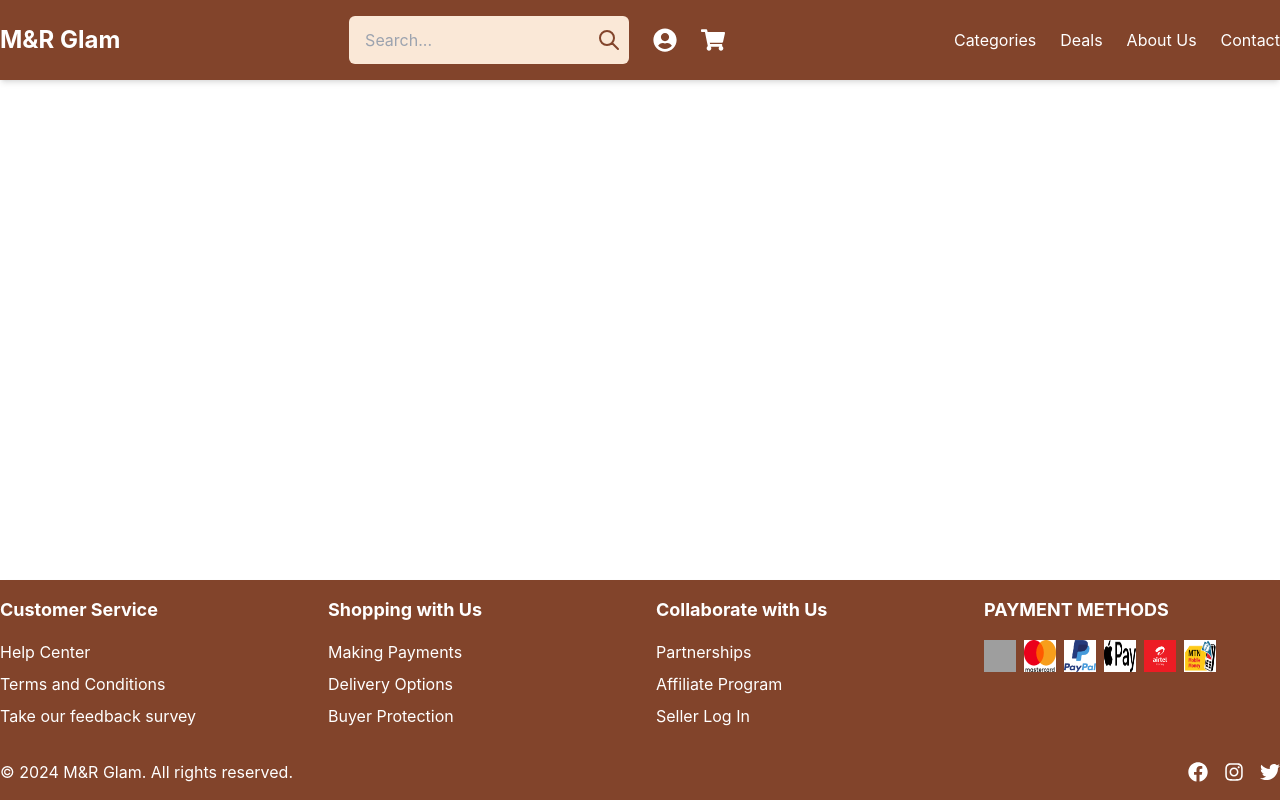
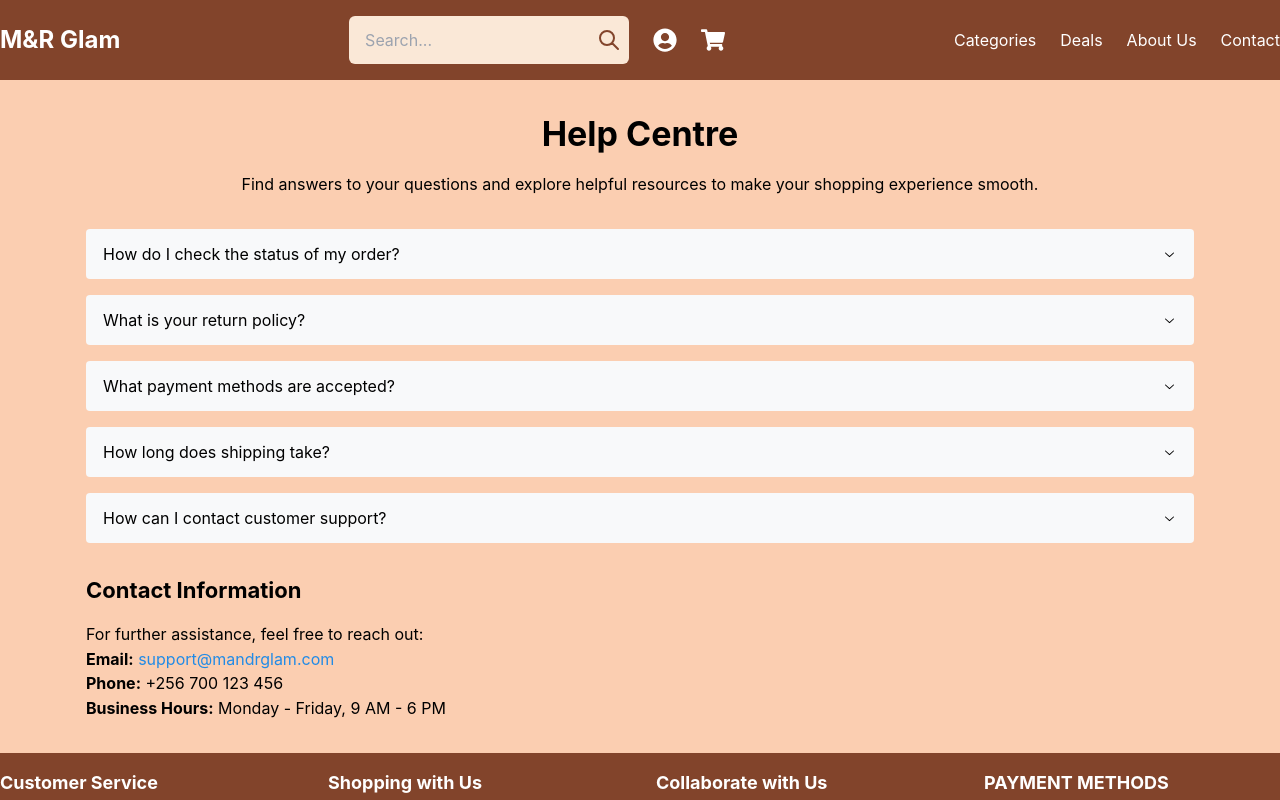
Before and after one commit to Melissa9mpenzi/mnr_glam, a React (Vite) app: page /help-center in a window 1280 px wide. Shown: the top 800 px of the page. Built offline with nearby package versions, Linux system fonts and the light colour scheme; grey boxes are pictures that could not be loaded.

Commit message:
worked on the help center page

```diff
--- a/src/App.jsx
+++ b/src/App.jsx
@@ -11,6 +11,7 @@
 import DeliveryOptions from './pages/DeliveryOptions';
 import Deals from './pages/Deals';
 import Terms from './pages/Terms';
+import HelpCentre from './pages/HelpCentre';
 import '@mantine/core/styles.css';
 import '@mantine/carousel/styles.css';
 
@@ -31,6 +32,7 @@
           <Route path="/delivery" element={<DeliveryOptions />} />
           <Route path="/deals" element={<Deals />} />
           <Route path="/terms" element={<Terms />} />
+           <Route path="/help-center" element={<HelpCentre />} />
         </Routes>
       </main>
       <Footer />
--- a/src/components/Footer.jsx
+++ b/src/components/Footer.jsx
@@ -1,4 +1,5 @@
 import { FaFacebook, FaInstagram, FaTwitter } from 'react-icons/fa';
+import { Link } from 'react-router-dom'
 
 const Footer = () => {
   return (
@@ -7,25 +8,35 @@
         <div>
           <h3 className="text-lg font-bold mb-4">Customer Service</h3>
           <ul className="space-y-2">
-            <li><a href="/help-center" className="hover:text-gray-400">Help Center</a></li>
-            <li><a href="/terms" className="hover:text-gray-400">Terms and Conditions</a></li>
-            <li><a href="/feedback" className="hover:text-gray-400">Take our feedback survey</a></li>
+
+            <li><Link to="/help-center" className="hover:text-gray-400">Help Center</Link></li>
+
+
+            <li><Link to="/terms" className="hover:text-gray-400">Terms and Conditions</Link></li>
+
+            <li><Link to="/feedback" className="hover:text-gray-400">Take our feedback survey</Link></li>
           </ul>
         </div>
         <div>
           <h3 className="text-lg font-bold mb-4">Shopping with Us</h3>
+
           <ul className="space-y-2">
-            <li><a href="/payments" className="hover:text-gray-400">Making Payments</a></li>
-            <li><a href="/delivery" className="hover:text-gray-400">Delivery Options</a></li>
-            <li><a href="/buyer-protection" className="hover:text-gray-400">Buyer Protection</a></li>
+            <li><Link to="/payments" className="hover:text-gray-400">Making Payments</Link></li>
+
+            <li><Link to="/delivery" className="hover:text-gray-400">Delivery Options</Link></li>
+
+            <li><Link to="/buyer-protection" className="hover:text-gray-400">Buyer Protection</Link></li>
           </ul>
         </div>
         <div>
           <h3 className="text-lg font-bold mb-4">Collaborate with Us</h3>
           <ul className="space-y-2">
-            <li><a href="/partnerships" className="hover:text-gray-400">Partnerships</a></li>
-            <li><a href="/affiliates" className="hover:text-gray-400">Affiliate Program</a></li>
-            <li><a href="/seller-login" className="hover:text-gray-400">Seller Log In</a></li>
+
+            <li><Link to="/partnerships" className="hover:text-gray-400">Partnerships</Link></li>
+
+            <li><Link to="/affiliates" className="hover:text-gray-400">Affiliate Program</Link></li>
+
+            <li><Link to="/seller-login" className="hover:text-gray-400">Seller Log In</Link></li>
           </ul>
         </div>
         <div>
--- a/src/pages/Contact.jsx
+++ b/src/pages/Contact.jsx
@@ -16,7 +16,7 @@
   };
 
   return (
-    <div className="container mx-auto px-4 py-8">
+    <div className="container mx-auto px-4 py-8 bg-accent">
       {/* Header */}
       <div className="text-center mb-8">
         <h1 className="text-3xl font-bold text-[#793b51]">Reach Out to Us – M&R Glam Fashion</h1>
--- /dev/null
+++ b/src/pages/HelpCentre.jsx
@@ -0,0 +1,78 @@
+import React from "react";
+import { Container, Title, Text, Accordion, Box, Anchor, MantineProvider } from "@mantine/core";
+
+const HelpCentre = () => {
+  return (
+    <div className="bg-accent">
+
+    <MantineProvider>
+      <div className="">
+
+      </div>
+    <Container size="lg" py="xl">
+      <Title align="center" mb="md">Help Centre</Title>
+      <Text align="center"  mb="xl">
+        Find answers to your questions and explore helpful resources to make your shopping experience smooth.
+      </Text>
+
+      <Accordion variant="separated" mb="xl">
+        <Accordion.Item value="order-status">
+          <Accordion.Control>How do I check the status of my order?</Accordion.Control>
+          <Accordion.Panel>
+            You can check your order status by logging into your account and navigating to the "Orders" section.
+          </Accordion.Panel>
+        </Accordion.Item>
+
+        <Accordion.Item value="return-policy">
+          <Accordion.Control>What is your return policy?</Accordion.Control>
+          <Accordion.Panel>
+            We accept returns within 14 days of delivery. The item must be in its original condition, including tags and packaging.
+          </Accordion.Panel>
+        </Accordion.Item>
+
+        <Accordion.Item value="payment-options">
+          <Accordion.Control>What payment methods are accepted?</Accordion.Control>
+          <Accordion.Panel>
+            We accept Visa, Mastercard, PayPal, and mobile money payments (MTN and Airtel).
+          </Accordion.Panel>
+        </Accordion.Item>
+
+        <Accordion.Item value="shipping-time">
+          <Accordion.Control>How long does shipping take?</Accordion.Control>
+          <Accordion.Panel>
+            Standard shipping takes 3–7 business days. Express shipping options are also available at checkout.
+          </Accordion.Panel>
+        </Accordion.Item>
+
+        <Accordion.Item value="contact-support">
+          <Accordion.Control>How can I contact customer support?</Accordion.Control>
+          <Accordion.Panel>
+            You can contact us via email at <Anchor href="mailto:support@mandrglam.com">support@mandrglam.com</Anchor> or call us at +256 700 123 456.
+          </Accordion.Panel>
+        </Accordion.Item>
+      </Accordion>
+
+      <Box>
+        <Title order={3} mb="md">
+          Contact Information
+        </Title>
+        <Text>
+          For further assistance, feel free to reach out:
+        </Text>
+        <Text>
+          <strong>Email:</strong> <Anchor href="mailto:support@mandrglam.com">support@mandrglam.com</Anchor>
+        </Text>
+        <Text>
+          <strong>Phone:</strong> +256 700 123 456
+        </Text>
+        <Text>
+          <strong>Business Hours:</strong> Monday - Friday, 9 AM - 6 PM
+        </Text>
+      </Box>
+    </Container>
+    </MantineProvider>
+    </div>
+  );
+};
+
+export default HelpCentre;
--- a/src/pages/Terms.jsx
+++ b/src/pages/Terms.jsx
@@ -1,29 +1,6 @@
-// const Terms = () => {
-//   return (
-//     <div className="p-8">
-//       <h1 className="text-2xl font-bold">Terms and Conditions</h1>
-//       <p className="mt-4">
-//         Please review our terms and conditions carefully before using our services.
-//       </p>
-//     </div>
-//   );
-// };
-
-// export default Terms;
-
-
-
-
-
-
-
-
-
-
-
 const Terms = () => {
   return (
-    <div className="p-8">
+    <div className="p-8 bg-accent">
       <h1 className="text-2xl font-bold">Terms and Conditions</h1>
       <p className="mt-4">
         Welcome to M&R Glam. Please read these Terms and Conditions (Terms) carefully before using our website. By accessing or using our website, you agree to be bound by these Terms. If you do not agree with any part of these Terms, you must not use our services.
```
Also changed, not shown: src/pages/About.jsx (+0 -22 lines), src/pages/Deals.jsx (+0 -19 lines).
